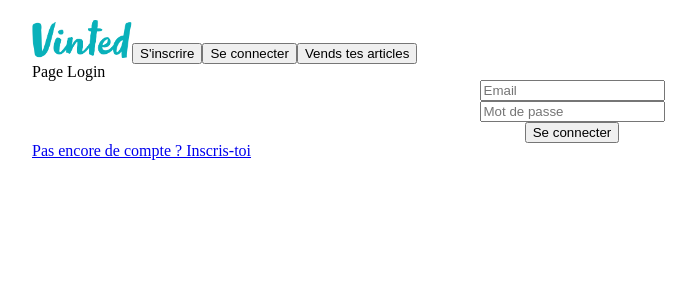
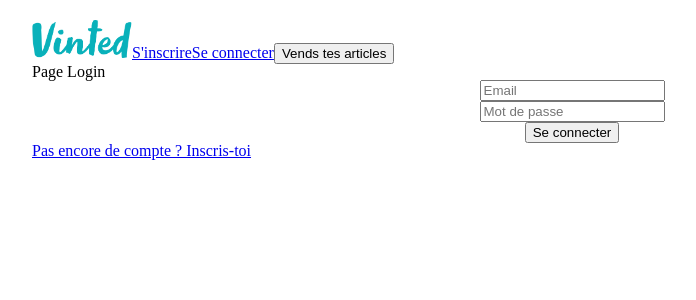
Before and after one commit to Math-devl/vinted-frontend, a React (Vite) app: page /login in a window 1280 px wide. Shown: the top 300 px of the page, without its empty margins (68-764 px from the left). Built offline with nearby package versions, Linux system fonts and the light colour scheme.

Commit message:
fin cookies

```diff
--- a/src/App.jsx
+++ b/src/App.jsx
@@ -1,5 +1,6 @@
 import "./App.css";
 import { BrowserRouter as Router, Routes, Route } from "react-router-dom";
+import Cookies from "js-cookie";
 
 //pages
 import Home from "./pages/Home";
@@ -8,18 +9,33 @@ import Header from "./components/Header";
 import Signup from "./pages/Signup";
 import Login from "./pages/Login";
 import Publish from "./pages/Publish";
+import { useState } from "react";
 
 //App
 const App = () => {
+  const [token, setToken] = useState(null);
+
+  const handleToken = (token) => {
+    if (token) {
+      Cookies.set("vinted-token", token, { expires: 15 });
+      setToken(token);
+    } else {
+      Cookies.remove("vinted-token");
+      setToken(null);
+    }
+  };
   return (
     <Router>
       <div className="container">
-        <Header />
+        <Header token={token} handleToken={handleToken} />
         <Routes>
           <Route path="/" element={<Home />} />
           <Route path="/offers/:id" element={<Offer />} />
-          <Route path="/signup" element={<Signup />} />
-          <Route path="/login" element={<Login />} />
+          <Route
+            path="/signup"
+            element={<Signup handleToken={handleToken} />}
+          />
+          <Route path="/login" element={<Login handleToken={handleToken} />} />
           <Route path="/publish/" element={<Publish />} />
         </Routes>
       </div>
--- a/src/components/Header.jsx
+++ b/src/components/Header.jsx
@@ -1,15 +1,24 @@
 import { Link } from "react-router-dom";
 
-const Header = () => {
+const Header = ({ token, handleToken }) => {
   return (
     <header>
       <img src="../src/assets/images/logo-vinted.png" alt="logo-vinted" />
-      <Link to="/signup">
-        <button>S'inscrire</button>
-      </Link>
-      <Link to="/login">
-        <button>Se connecter</button>
-      </Link>
+      {token ? (
+        <button
+          onClick={() => {
+            handleToken(null);
+          }}
+        >
+          Déconnexion
+        </button>
+      ) : (
+        <>
+          <Link to="/signup">S'inscrire</Link>
+          <Link to="/login">Se connecter</Link>
+        </>
+      )}
+
       <Link to="/publish">
         <button>Vends tes articles</button>
       </Link>
--- a/src/pages/Login.jsx
+++ b/src/pages/Login.jsx
@@ -1,12 +1,10 @@
 import { Link, useNavigate } from "react-router-dom";
 import { useState } from "react";
 import axios from "axios";
-import Cookies from "js-cookie";
 
-const Login = () => {
+const Login = ({ handleToken }) => {
   const [email, setEmail] = useState("");
   const [password, setPassword] = useState("");
-  const [token, setToken] = useState(null);
 
   const navigate = useNavigate();
 
@@ -20,9 +18,9 @@ const Login = () => {
           password: password,
         }
       );
-      //console.log(response.data.token); // renvoie le token de l'utilisateur
-      Cookies.set("vinted-token", response.data.token, { expires: 10 });
-      setToken(response.data.token);
+      console.log(response.data); //{objet avec le token}
+
+      handleToken(response.data.token);
       navigate("/");
     } catch (error) {
       console.log(error);
--- a/src/pages/Signup.jsx
+++ b/src/pages/Signup.jsx
@@ -2,7 +2,7 @@ import { Link, useNavigate } from "react-router-dom";
 import { useState } from "react";
 import axios from "axios";
 
-const Signup = () => {
+const Signup = ({ handleToken }) => {
   const [Name, setName] = useState("");
   const [email, setEmail] = useState("");
   const [password, setPassword] = useState("");
@@ -29,19 +29,25 @@ const Signup = () => {
           newsletter: newsletter,
         }
       );
-      console.log(response.data); // rien car message d'erreur donc on va voir dans le catch
-      useNavigate();
+      console.log(response.data); //{avec clé token : bsfgmsfvushcm}
+
+      /*  On enregistre le cookie pour 15 jours */
+      /* Cookies.set("vinted-token", response.data.token, { expires: 15 }); */
+      /*  On utilise la fonction avec comme argument le token reçu par le backend */
+      handleToken(response.data.token);
+      /* On continue la navigation vers la page Home */
+      navigate("/");
     } catch (error) {
-      console.log(error.response); // erreur 400/409 ==> This email already has an account/Missing parameters
+      console.log(error.message); // erreur 400/409 ==> This email already has an account/Missing parameters
       // Si j'ai un message d'erreur je récupère dans le catch les infos pour adapter la réponse envoyée à l'utilisateur
-      if (error.response.status === 409) {
+      /* if (error.response.status === 409) {
         setErrorMessage("Cet email est déjà utilisé");
       } else if (error.response.data.message === "Missing parameters") {
         setErrorMessage("veuillez remplir tous les champs");
       } else {
         // Si je tombe dans le catch pour une raison inconnue
         setErrorMessage("Une erreur est survenue, veuillez réessayer");
-      }
+      } */
     }
   };
 
```
